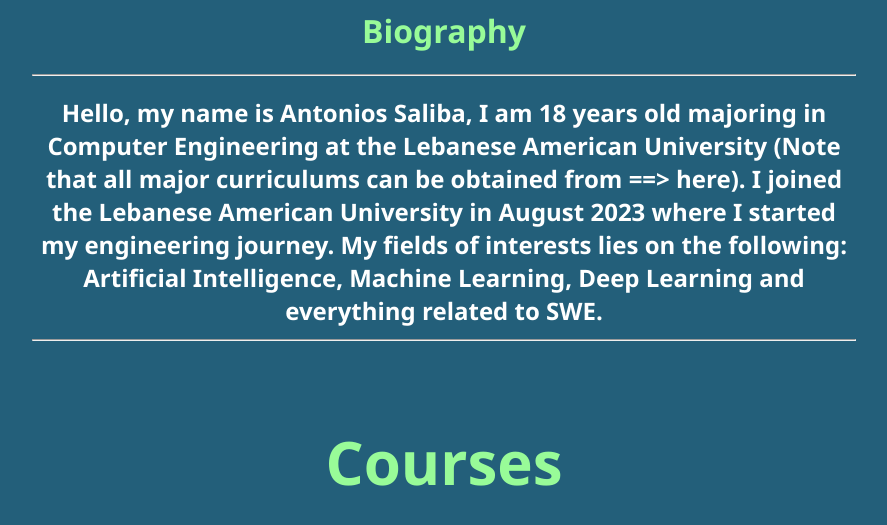
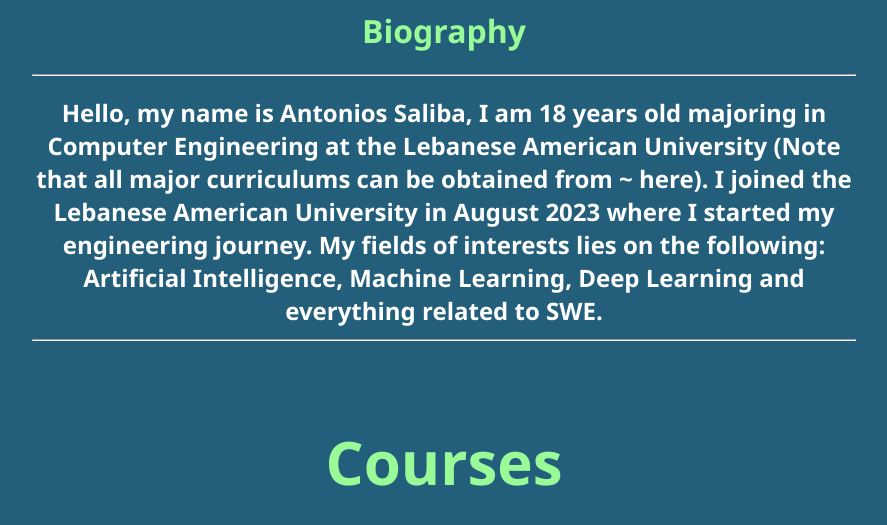
Before and after one commit to antoniossaliba/personal-website, a plain HTML site: page index.html in a window 1280 px wide. Shown: the part 697-1222 px from the top of the page, without its empty margins (196-1083 px from the left). Drawn offline with Linux system fonts and the light colour scheme.

Commit message:
Update index.html

```diff
--- a/index.html
+++ b/index.html
@@ -75,7 +75,7 @@
       <h2>
         Hello, my name is Antonios Saliba, I am 18 years old majoring in
         Computer Engineering at the Lebanese American University (Note that all
-        major curriculums can be obtained from ==>
+        major curriculums can be obtained from ~
         <a
           href="https://soe.lau.edu.lb/departments/electrical-computer/degree-programs/be-computer.php"
           target="_blank"
```
